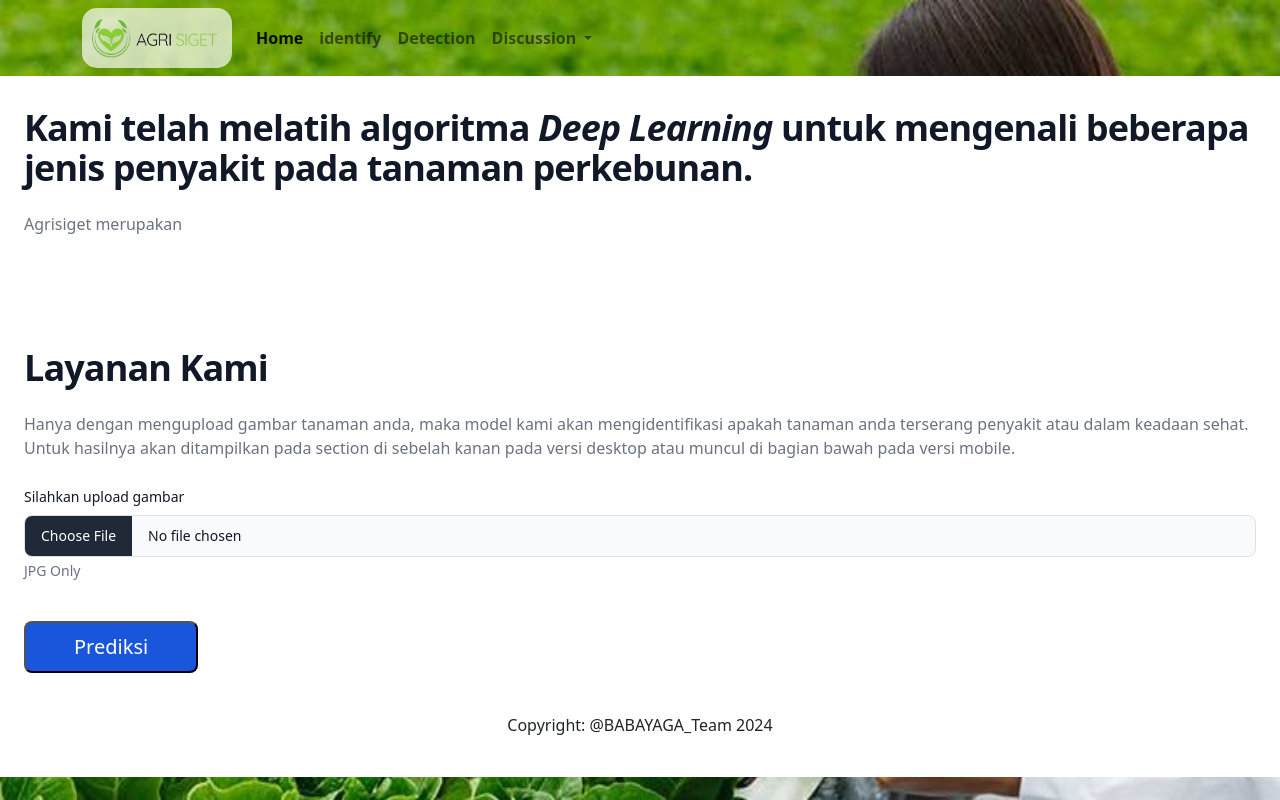
After one commit to AldiAlfatih/Project_Web_Gemastik, a PHP site: page /detect.html in a window 1280 px wide. The commit adds this page. Run offline with PHP 8.4, Linux system fonts and the light colour scheme.

Commit message:
Add files via upload

```diff
--- /dev/null
+++ b/detect.html
@@ -0,0 +1,80 @@
+<!DOCTYPE html>
+<html lang="en">
+<head>
+    <meta charset="UTF-8">
+    <meta name="viewport" content="width=device-width, initial-scale=1.0">
+    <link href="https://cdn.jsdelivr.net/npm/bootstrap@5.0.2/dist/css/bootstrap.min.css" rel="stylesheet" integrity="sha384-EVSTQN3/azprG1Anm3QDgpJLIm9Nao0Yz1ztcQTwFspd3yD65VohhpuuCOmLASjC" crossorigin="anonymous">
+    <link rel="stylesheet" href="style.css">
+    <title>Landing Page</title>
+</head>
+<body>
+    <nav class="navbar navbar-expand-lg navbar-light bg-transparent" id="navbar">
+        <div class="container">
+          <a class="navbar-brand ml-2" href="#"><img id="logo" src="logo.png" alt="" width="130" height="40" class="d-inline-block"></a>
+          <button class="navbar-toggler" type="button" data-bs-toggle="collapse" data-bs-target="#navbarSupportedContent" aria-controls="navbarSupportedContent" aria-expanded="false" aria-label="Toggle navigation">
+            <span class="navbar-toggler-icon"></span>
+          </button>
+          <div class="collapse navbar-collapse" id="navbarSupportedContent">
+            <ul class="navbar-nav me-auto mb-2 mb-lg-0">
+              <li class="nav-item">
+                <a class="nav-link active" aria-current="page" href="#">Home</a>
+              </li>
+              <li class="nav-item">
+                <a class="nav-link" href="#">identify</a>
+              </li>
+              <li class="nav-item">
+                <a class="nav-link" href="detection.html">Detection</a>
+              </li>
+              <li class="nav-item dropdown">
+                <a class="nav-link dropdown-toggle" href="#" id="navbarDropdown" role="button" data-bs-toggle="dropdown" aria-expanded="false">
+                  Discussion
+                </a>
+                <ul class="dropdown-menu" aria-labelledby="navbarDropdown">
+                  <li><a class="dropdown-item" href="#">Pakar</a></li>
+                  <li><a class="dropdown-item" href="#">Community</a></li>
+                  <li><hr class="dropdown-divider"></li>
+                  <li><a class="dropdown-item" href="#">Something else here</a></li>
+                </ul>
+              </li>
+            </ul>
+        </div>
+        </div>
+      </nav>
+    <section id="tentang" class="bg-white dark:bg-gray-900">
+        <div class="gap-16 items-center py-8 px-4 mx-auto max-w-screen-xl lg:grid lg:grid-cols-2 lg:py-16 lg:px-6">
+            <div class="font-light text-gray-500 sm:text-lg dark:text-gray-400">
+                <h2 class="mb-4 text-4xl tracking-tight font-extrabold text-gray-900 dark:text-white">Kami telah melatih algoritma <i>Deep Learning</i> untuk mengenali beberapa jenis penyakit pada tanaman perkebunan.</h2>
+                <p class="mb-4">Agrisiget merupakan</p>
+            </div>
+        </div>
+    </section>
+
+    <!-- Upload Gambar -->
+    <section id="layanan" class="bg-white dark:bg-gray-900">
+        <div id="aplikasi" class="gap-8 items-center py-8 px-4 mx-auto max-w-screen-xl xl:gap-16 md:grid md:grid-cols-2 sm:py-16 lg:px-6">
+            <div class="mt-4 md:mt-0">
+                <h2 class="mb-4 text-4xl tracking-tight font-extrabold text-gray-900 dark:text-white">Layanan Kami</h2>
+                <p class="mb-6 font-light text-gray-500 md:text-lg dark:text-gray-400">Hanya dengan mengupload gambar tanaman anda, maka model kami akan mengidentifikasi apakah tanaman anda terserang penyakit atau dalam keadaan sehat. Untuk hasilnya akan ditampilkan pada section di sebelah kanan pada versi desktop atau muncul di bagian bawah pada versi mobile.</p>
+
+                <form>
+                    <label class="block mb-2 text-sm font-medium text-gray-900 dark:text-white" for="file_input">Silahkan upload gambar</label>
+                    <input class="block w-full text-sm text-gray-900 border border-gray-300 rounded-lg cursor-pointer bg-gray-50 dark:text-gray-400 focus:outline-none dark:bg-gray-700 dark:border-gray-600 dark:placeholder-gray-400" aria-describedby="file_input_help" id="input_gambar" type="file">
+                    <p class="mt-1 text-sm text-gray-500 dark:text-gray-300" id="file_input_help">JPG Only</p><br>
+                    <button id="prediksi_submit" type="submit" class="text-white text-xl bg-blue-700 hover:bg-blue-800 focus:ring-4 focus:ring-blue-300 font-medium rounded-lg px-5 py-2.5 mr-2 mb-2 dark:bg-blue-600 dark:hover:bg-blue-700 focus:outline-none dark:focus:ring-blue-800">Prediksi</button>
+                </form>
+
+            </div>
+            <div class="ml-3" id="hasil_prediksi">
+                <!-- Tampilkan hasil prediksi -->
+            </div>
+
+        </div>
+    </section>
+    <footer>
+      <p class="copyright">
+        Copyright: @BABAYAGA_Team 2024
+      </p>
+    </footer>
+
+</body>
+</html>
--- a/style.css
+++ b/style.css
@@ -56,3 +56,339 @@ body {
     background: url(bg.jpg);
     background-size: cover;
 }
+
+
+
+
+
+
+input[type=file]::file-selector-button {
+  color: white;
+  background: #1F2937;
+  border: 0;
+  font-weight: 500;
+  font-size: 0.875rem;
+  cursor: pointer;
+  padding-top: 0.625rem;
+  padding-bottom: 0.625rem;
+  padding-left: 2rem;
+  padding-right: 1rem;
+  -webkit-margin-start: -1rem;
+          margin-inline-start: -1rem;
+  -webkit-margin-end: 1rem;
+          margin-inline-end: 1rem;
+}
+
+input[type=file]::file-selector-button:hover {
+  background: #374151;
+}
+
+.mb-4 {
+  margin-bottom: 1rem;
+}
+
+.mb-6 {
+  margin-bottom: 1.5rem;
+}
+
+
+.h-9 {
+  height: 2.25rem;
+}
+
+.w-5 {
+  width: 1.25rem;
+}
+
+.w-6 {
+  width: 1.5rem;
+}
+
+.w-full {
+  width: 100%;
+}
+
+.max-w-2xl {
+  max-width: 42rem;
+}
+
+
+
+.transform {
+  transform: translate(var(--tw-translate-x), var(--tw-translate-y)) rotate(var(--tw-rotate)) skewX(var(--tw-skew-x)) skewY(var(--tw-skew-y)) scaleX(var(--tw-scale-x)) scaleY(var(--tw-scale-y));
+}
+
+.cursor-pointer {
+  cursor: pointer;
+}
+
+.grid-cols-2 {
+  grid-template-columns: repeat(2, minmax(0, 1fr));
+}
+
+.flex-col {
+  flex-direction: column;
+}
+
+.flex-wrap {
+  flex-wrap: wrap;
+}
+
+.items-center {
+  align-items: center;
+}
+
+.justify-center {
+  justify-content: center;
+}
+
+.justify-between {
+  justify-content: space-between;
+}
+
+.gap-16 {
+  gap: 4rem;
+}
+
+.gap-4 {
+  gap: 1rem;
+}
+
+.gap-8 {
+  gap: 2rem;
+}
+
+.gap-x-4 {
+  -moz-column-gap: 1rem;
+       column-gap: 1rem;
+}
+
+.space-x-4 > :not([hidden]) ~ :not([hidden]) {
+  --tw-space-x-reverse: 0;
+  margin-right: calc(1rem * var(--tw-space-x-reverse));
+  margin-left: calc(1rem * calc(1 - var(--tw-space-x-reverse)));
+}
+
+.place-self-center {
+  place-self: center;
+}
+
+.self-center {
+  align-self: center;
+}
+
+.whitespace-nowrap {
+  white-space: nowrap;
+}
+
+.rounded {
+  border-radius: 0.25rem;
+}
+
+.rounded-lg {
+  border-radius: 0.5rem;
+}
+
+.rounded-full {
+  border-radius: 9999px;
+}
+
+.border {
+  border-width: 1px;
+}
+
+.border-gray-100 {
+  --tw-border-opacity: 1;
+  border-color: rgb(243 244 246 / var(--tw-border-opacity));
+}
+
+.border-gray-200 {
+  --tw-border-opacity: 1;
+  border-color: rgb(229 231 235 / var(--tw-border-opacity));
+}
+
+.border-gray-300 {
+  --tw-border-opacity: 1;
+  border-color: rgb(209 213 219 / var(--tw-border-opacity));
+}
+
+.bg-blue-700 {
+  --tw-bg-opacity: 1;
+  background-color: rgb(26 86 219 / var(--tw-bg-opacity));
+}
+
+.bg-gray-50 {
+  --tw-bg-opacity: 1;
+  background-color: rgb(249 250 251 / var(--tw-bg-opacity));
+}
+
+.bg-white {
+  --tw-bg-opacity: 1;
+  background-color: rgb(255 255 255 / var(--tw-bg-opacity));
+}
+
+.bg-primary-700 {
+  --tw-bg-opacity: 1;
+  background-color: rgb(29 78 216 / var(--tw-bg-opacity));
+}
+
+.p-2 {
+  padding: 0.5rem;
+}
+
+.p-4 {
+  padding: 1rem;
+}
+
+.p-5 {
+  padding: 1.25rem;
+}
+
+.px-4 {
+  padding-left: 1rem;
+  padding-right: 1rem;
+}
+
+.px-5 {
+  padding-left: 1.25rem;
+  padding-right: 1.25rem;
+}
+
+.py-2 {
+  padding-top: 0.5rem;
+  padding-bottom: 0.5rem;
+}
+
+.py-3 {
+  padding-top: 0.75rem;
+  padding-bottom: 0.75rem;
+}
+
+.py-8 {
+  padding-top: 2rem;
+  padding-bottom: 2rem;
+}
+
+.py-2\.5 {
+  padding-top: 0.625rem;
+  padding-bottom: 0.625rem;
+}
+
+.pl-3 {
+  padding-left: 0.75rem;
+}
+
+.pr-4 {
+  padding-right: 1rem;
+}
+
+.text-center {
+  text-align: center;
+}
+
+.text-2xl {
+  font-size: 1.5rem;
+  line-height: 2rem;
+}
+
+.text-4xl {
+  font-size: 2.25rem;
+  line-height: 2.5rem;
+}
+
+.text-base {
+  font-size: 1rem;
+  line-height: 1.5rem;
+}
+
+.text-sm {
+  font-size: 0.875rem;
+  line-height: 1.25rem;
+}
+
+.text-xl {
+  font-size: 1.25rem;
+  line-height: 1.75rem;
+}
+
+.text-3xl {
+  font-size: 1.875rem;
+  line-height: 2.25rem;
+}
+
+.font-extrabold {
+  font-weight: 800;
+}
+
+.font-light {
+  font-weight: 300;
+}
+
+.font-medium {
+  font-weight: 500;
+}
+
+.font-semibold {
+  font-weight: 600;
+}
+
+.font-bold {
+  font-weight: 700;
+}
+
+.leading-none {
+  line-height: 1;
+}
+
+.leading-tight {
+  line-height: 1.25;
+}
+
+.tracking-tight {
+  letter-spacing: -0.025em;
+}
+
+.text-gray-500 {
+  --tw-text-opacity: 1;
+  color: rgb(107 114 128 / var(--tw-text-opacity));
+}
+
+.text-gray-900 {
+  --tw-text-opacity: 1;
+  color: rgb(17 24 39 / var(--tw-text-opacity));
+}
+
+.text-white {
+  --tw-text-opacity: 1;
+  color: rgb(255 255 255 / var(--tw-text-opacity));
+}
+
+.text-blue-600 {
+  --tw-text-opacity: 1;
+  color: rgb(28 100 242 / var(--tw-text-opacity));
+}
+
+.text-blue-800 {
+  --tw-text-opacity: 1;
+  color: rgb(30 66 159 / var(--tw-text-opacity));
+}
+
+.shadow {
+  --tw-shadow: 0 1px 3px 0 rgb(0 0 0 / 0.1), 0 1px 2px -1px rgb(0 0 0 / 0.1);
+  --tw-shadow-colored: 0 1px 3px 0 var(--tw-shadow-color), 0 1px 2px -1px var(--tw-shadow-color);
+  box-shadow: var(--tw-ring-offset-shadow, 0 0 #0000), var(--tw-ring-shadow, 0 0 #0000), var(--tw-shadow);
+}
+
+.hover\:bg-blue-800:hover {
+  --tw-bg-opacity: 1;
+  background-color: rgb(30 66 159 / var(--tw-bg-opacity));
+}
+footer {
+  height: 4rem;
+  background-color: white;
+}
+
+.copyright {
+  margin-top: auto;
+  text-align: center;
+}
```
